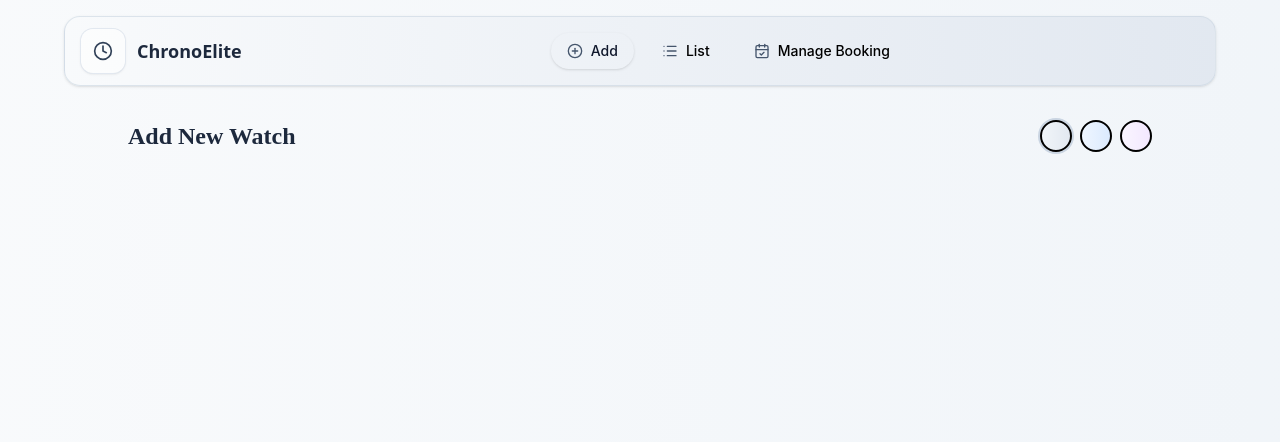
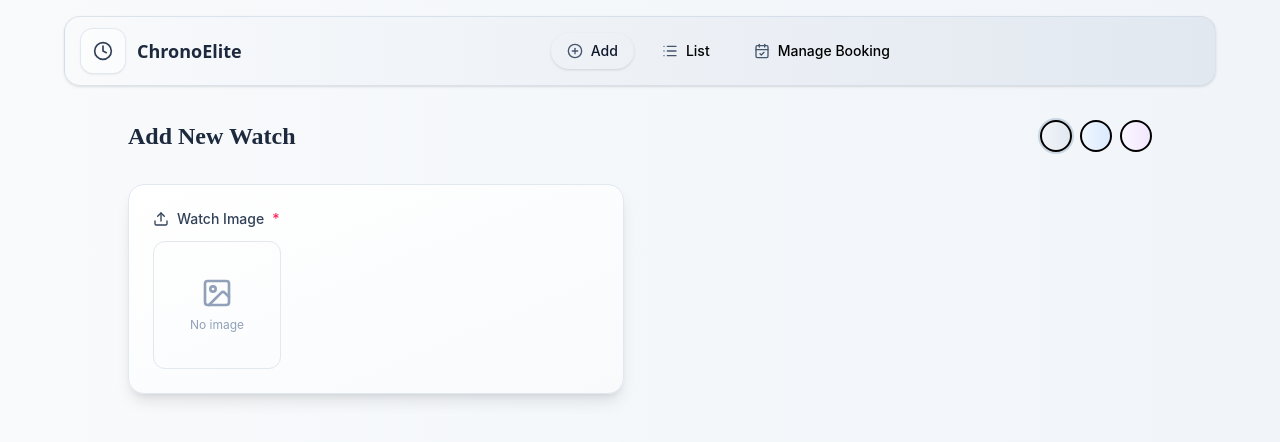
Before and after one commit to ChamalshaInduwara/E-Commerce, a React (Vite) app in the folder admin/: page / in a window 1280 px wide. Shown: the top 442 px of the page. Built offline with nearby package versions, Linux system fonts and the light colour scheme.

Commit message:
Add image upload feature to AddPage component

```diff
--- a/admin/src/components/AddPage.jsx
+++ b/admin/src/components/AddPage.jsx
@@ -7,6 +7,7 @@
 } from "../assets/dummyStyles";
 import axios from "axios";
 import { toast, ToastContainer } from "react-toastify";
+import { Upload, Image } from "lucide-react";
 
 const AddPage = () => {
   const [imageFile, setImageFile] = useState(null);
@@ -142,6 +143,32 @@
             ))}
           </div>
         </div>
+
+        <div className={classes.gridContainer}>
+            <form onSubmit={handleSubmit} className={classes.formContainer(theme)}>
+              <div>
+                <div className={classes.formLabel}>
+                  <Upload className="w-4 h-4"/>Watch Image{" "}
+                  <span className={classes.requiredStar}>*</span>
+                </div>
+                <div className=" flex items-center gap4">
+                  <div className={`${classes.imagePreviewContainer(theme)}${
+                    imagePreviewUrl ? "" : classes.imagePreviewEmpty
+                  }`}>
+                    {imagePreviewUrl ? (
+                      <img src={imagePreviewUrl} alt="preview"
+                      className="w-full h-full object-cover" />
+                    ) : (
+                      <div className={classes.imagePlaceholder}>
+                          <Image className="w-8 h-8"/>
+                          <div className="text-xs">No image</div>
+                      </div>
+                    )}
+                  </div>
+                </div>
+              </div>
+            </form>
+        </div>
       </div>
     </div>
   );
```
